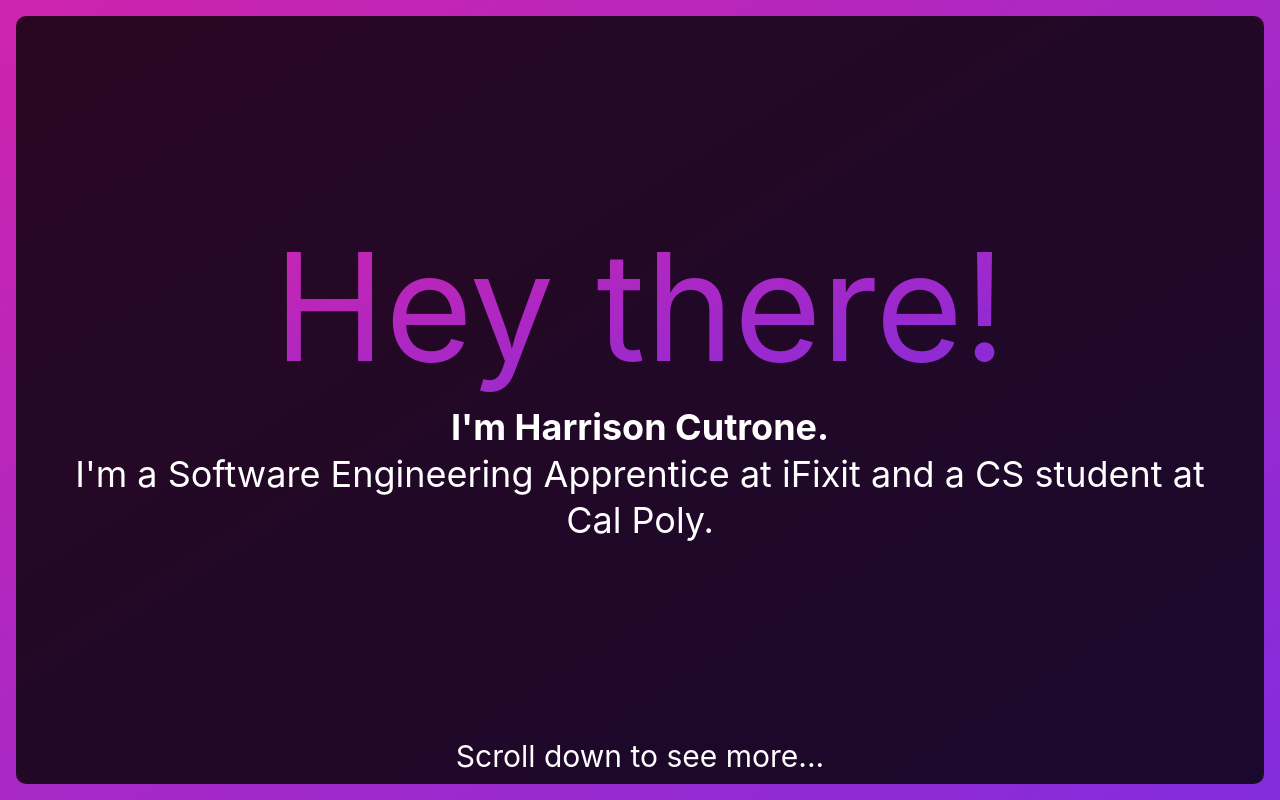
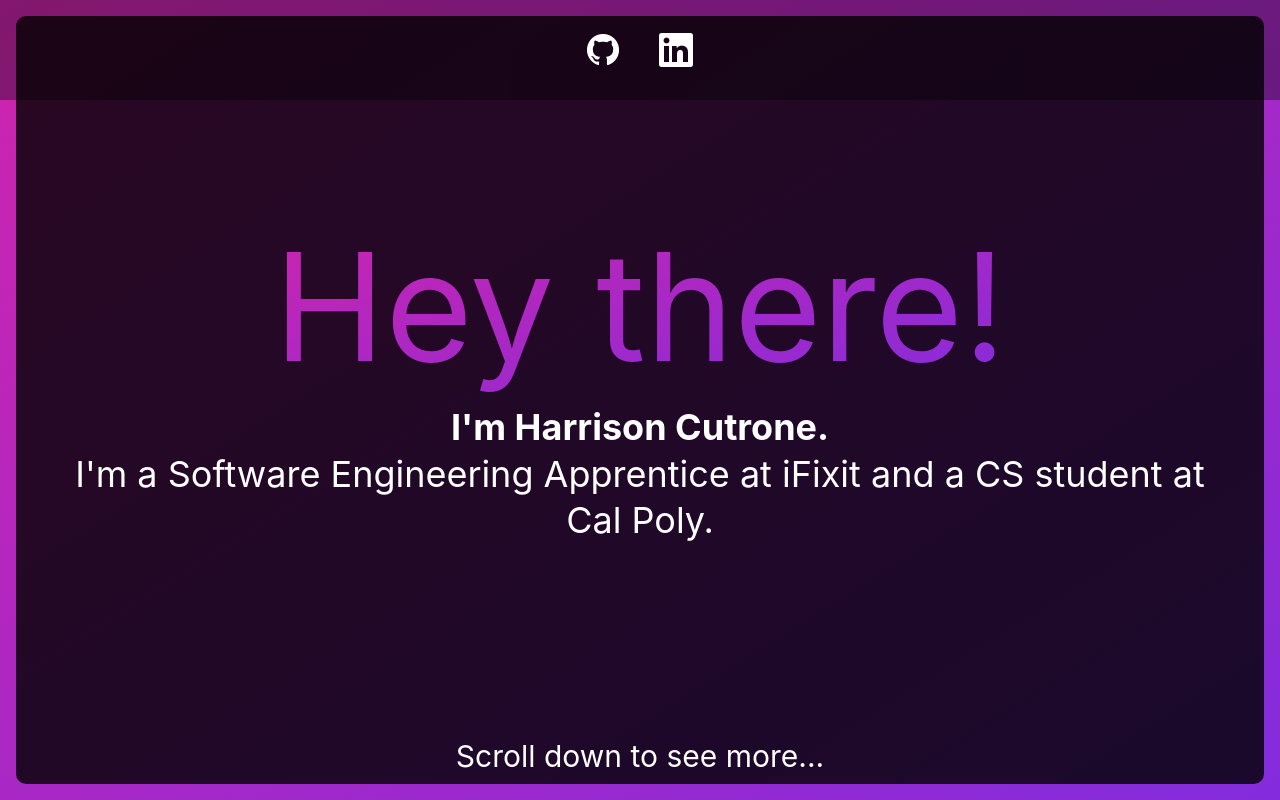
Before and after one commit to hcutrone/hcutrone.github.io, a React (Create React App) app in the folder source/: page / in a window 1280 px wide. Built offline with nearby package versions, Linux system fonts and the light colour scheme.

Commit message:
Add header

```diff
--- a/source/src/Website.tsx
+++ b/source/src/Website.tsx
@@ -1,8 +1,16 @@
-import { Text, Flex, Box, VStack } from '@chakra-ui/react';
+import { Text, Flex, Box, HStack, VStack, Spacer, Link, Image } from '@chakra-ui/react';
 
 const BackgroundText = () => {
   return (
     <Text fontSize="150px" m="0" bgGradient='linear(to-tl, #832cdd, #ce24ad)' bgClip="text">Hey there!</Text>
+  )
+};
+
+const LogoLink = ({ url, icon }: { url: string, icon?: string }) => {
+  return (
+    <Link href={url}>
+      <Image src={icon} alt="LogoLink" />
+    </Link>
   )
 };
 
@@ -18,6 +26,26 @@ const PageSection = ({ children, ...props }: any) => {
     >
       {children}
     </Flex>
+  );
+};
+
+const Header = () => {
+  return (
+    <HStack
+      w="100vw"
+      h="100px"
+      position="fixed"
+      backgroundColor="blackAlpha.500"
+      mt={-4}
+      ml={-4}
+      p={8}
+      spacing={10}
+    >
+      <Spacer />
+      <LogoLink url="https://www.github.com/hcutrone" icon="./Github-Mark-Light-32px.png" />
+      <LogoLink url="https://www.linkedin.com/in/hcutrone" icon="./linkedin.png" />
+      <Spacer />
+    </HStack>
   );
 };
 
@@ -48,6 +76,7 @@ export const Website = () => {
       textAlign="center"
       alignItems="center"
     >
+      <Header />
       <LandingBlock />
     </Box>
   );
```
